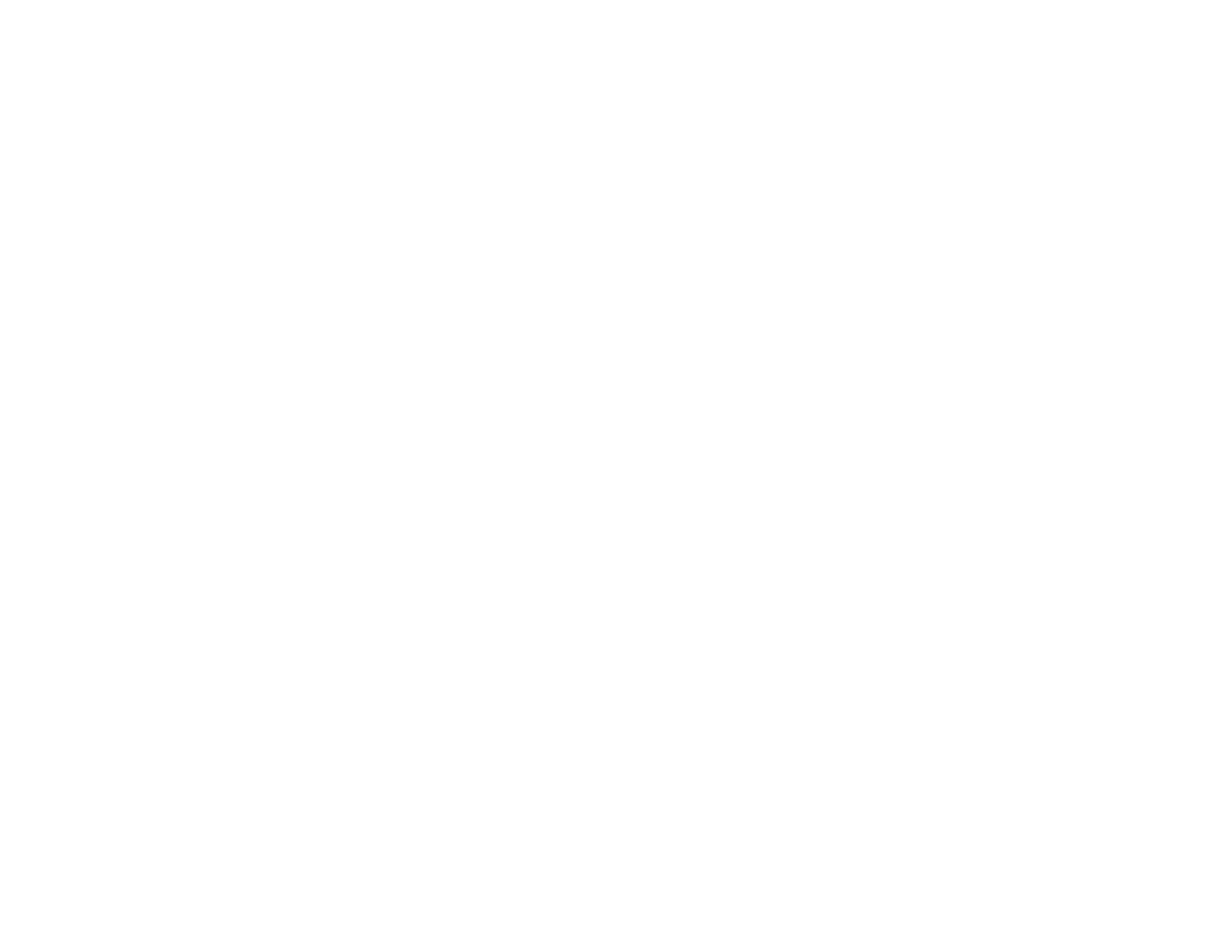
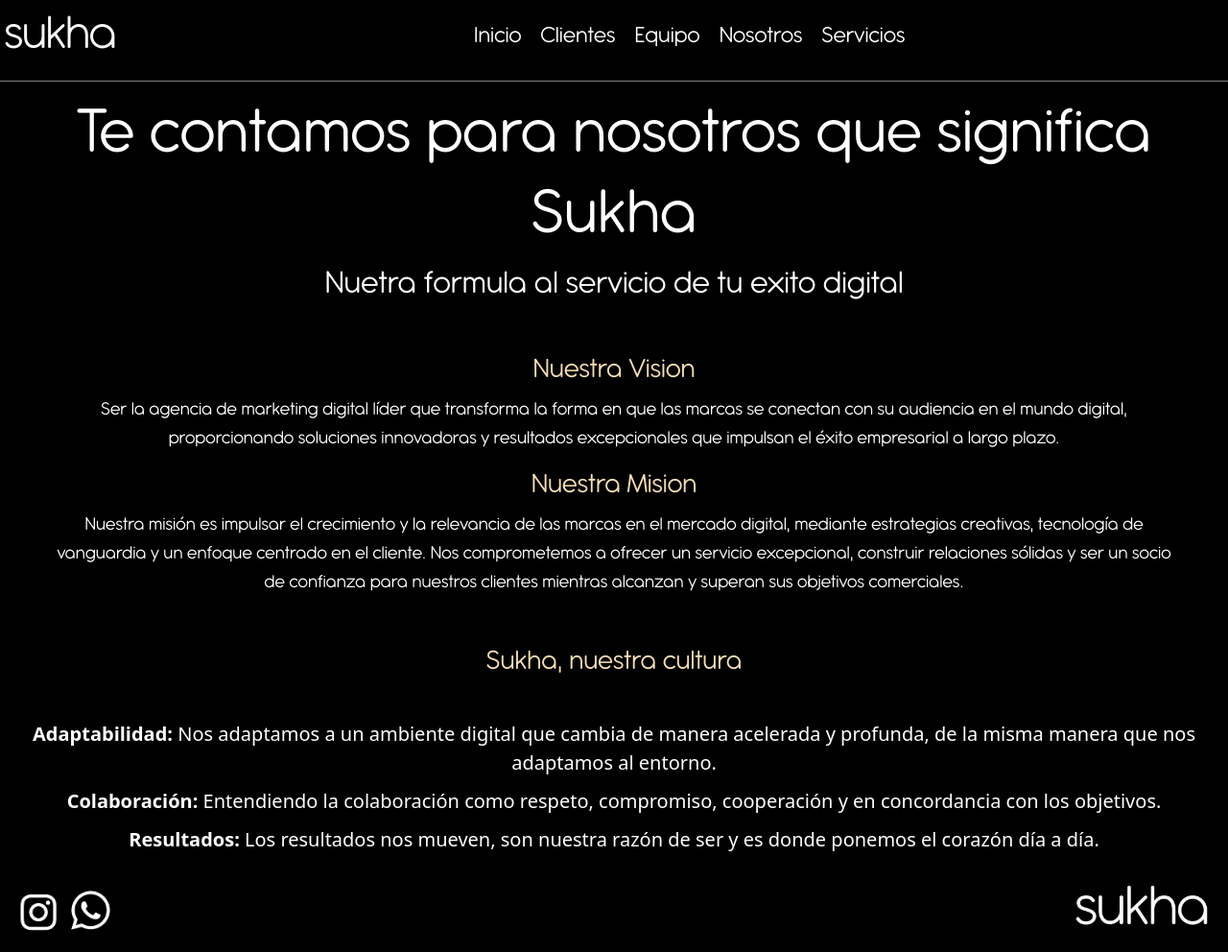
Before and after one commit to Naco2002/Preentrega2-Ariola, a plain HTML site: page pages/nosotros.html in a window 1280 px wide. Shown: the whole page at 96% size. Before the commit the page ends 800 px from the top, so only its background shows below. Drawn offline with nearby package versions, Linux system fonts and the light colour scheme.

Commit message:
Termine pagina equipo y responsive

```diff
--- a/css/style.css
+++ b/css/style.css
@@ -147,6 +147,39 @@ text-align: center;
 .videoivan{
     width: 300px;
 }
+/*pagina nosotros*/
+.segundanosotros{
+    display: block;
+    text-align: center;
+    margin: 50px;
+}
+.h3nosotros{
+    color: wheat;
+    font-family: Antipasto Pro;
+    font-size: 30px;
+}
+.h4nosotros{
+    color: wheat;
+    font-family: Antipasto Pro;
+    font-size: 30px;
+}
+.pnosotros{
+    color: white;
+    font-family: Antipasto Pro;
+}
+.terceranosotros{
+    display: flexbox;
+    text-align: center;
+}
+.h5nosotros{
+    color: wheat;
+    font-family: Antipasto Pro;
+    font-size: 30px;
+}
+.lista{
+    color: white;
+
+}
 
 /* VISTA DESDE 768PX*/
 @media only screen and (min-width: 768px){
@@ -275,5 +308,15 @@ color: wheat;
 .sukha-footer{
     width: 150px;
 }
+/*Pagina nosotros desde 768px*/
+.contenedor{
+    display: inline;
+}
+.pnosotros{
+    font-size: 20px;
+}
+.lista{
+    font-size: 20px;
+}
 
 }
--- a/pages/nosotros.html
+++ b/pages/nosotros.html
@@ -0,0 +1,71 @@
+<!DOCTYPE html>
+<html lang="en">
+<head>
+    <meta charset="UTF-8">
+    <meta name="viewport" content="width=device-width, initial-scale=1.0">
+    <title>Sukha Agencia de Marketing Digital | Nosotros</title>
+    <link href="https://cdn.jsdelivr.net/npm/bootstrap@5.3.3/dist/css/bootstrap.min.css" rel="stylesheet" integrity="sha384-QWTKZyjpPEjISv5WaRU9OFeRpok6YctnYmDr5pNlyT2bRjXh0JMhjY6hW+ALEwIH" crossorigin="anonymous">
+  <link rel="stylesheet" href="../css/style.css">
+</head>
+<body class="color">
+    <header>
+        <img src="../img/logo.png" alt="Logo sukha" class="logo">
+        <nav>
+          <ul>
+            <li><a href="../index.html">Inicio</a></li>
+            <li><a href="../pages/clientes.html">Clientes</a></li>
+            <li><a href="../pages/equipo.html">Equipo</a></li>
+            <li><a href="../pages/nosotros.html">Nosotros</a></li>
+            <li><a href="../pages/servicios.html">Servicios</a></li>
+          </ul>
+        </nav>
+          <div>
+         <img src="../img/menu.png" alt="Menu desplegable" class="menu">
+        </div>
+      </header>
+      <section class="titulos">
+        <h1>Te contamos para nosotros que significa Sukha</h1>
+        <h2>Nuetra formula al servicio de tu exito digital</h2>
+    </section>
+    <section class="segundanosotros">
+        <h3 class="h3nosotros">Nuestra Vision</h3>
+        <div>
+        <p class="pnosotros">Ser la agencia de marketing digital líder que transforma la forma en que las marcas se conectan con su audiencia en el mundo digital, proporcionando soluciones innovadoras y resultados excepcionales que impulsan el éxito empresarial a largo plazo.</p>
+    </div>
+        <h4 class="h4nosotros">Nuestra Mision</h4>
+        <div>
+        <p class="pnosotros">Nuestra misión es impulsar el crecimiento y la relevancia de las marcas en el mercado digital, mediante estrategias creativas, tecnología de vanguardia y un enfoque centrado en el cliente. Nos comprometemos a ofrecer un servicio excepcional, construir relaciones sólidas y ser un socio de confianza para nuestros clientes mientras alcanzan y superan sus objetivos comerciales.</p>
+    </div>
+        </section>
+        <section class="terceranosotros">
+            <h5 class="h5nosotros">Sukha, nuestra cultura</h5>
+
+                <ul class="contenedor">
+                    <li class="lista"> <strong>Adaptabilidad:</strong> Nos adaptamos a un ambiente digital que cambia de manera acelerada y profunda, de la misma manera que nos adaptamos al entorno.</li>
+                <li class="lista"> <strong>Colaboración:</strong> Entendiendo la colaboración como respeto, compromiso, cooperación y en concordancia con los objetivos.</li>
+            <li class="lista"> <strong>Resultados:</strong> Los resultados nos mueven, son nuestra razón de ser y es donde ponemos el corazón día a día.</li>
+            </ul>
+        </section>
+        <section>
+            <footer>
+              <div class="redes">
+                  <a href="https://www.instagram.com/sukha.agencia/">
+                      <img src="../img/ig.png" alt="Instagran" class="ig">
+                  </a>
+                  <a href="https://api.whatsapp.com/send?phone=541130610820">
+                      <img src="../img/wpp.png" alt="Whatsapp" class="wpp">
+                  </a>
+                </div>
+                  <div>
+                  <img src="../img/logo.png" alt="Logo Sukha" class="sukha-footer">
+                  </div>
+          </footer>
+          </section>
+
+
+
+
+    <script src="https://cdn.jsdelivr.net/npm/@popperjs/core@2.11.8/dist/umd/popper.min.js" integrity="sha384-I7E8VVD/ismYTF4hNIPjVp/Zjvgyol6VFvRkX/vR+Vc4jQkC+hVqc2pM8ODewa9r" crossorigin="anonymous"></script>
+    <script src="https://cdn.jsdelivr.net/npm/bootstrap@5.3.3/dist/js/bootstrap.min.js" integrity="sha384-0pUGZvbkm6XF6gxjEnlmuGrJXVbNuzT9qBBavbLwCsOGabYfZo0T0to5eqruptLy" crossorigin="anonymous"></script>
+</body>
+</html>
```
